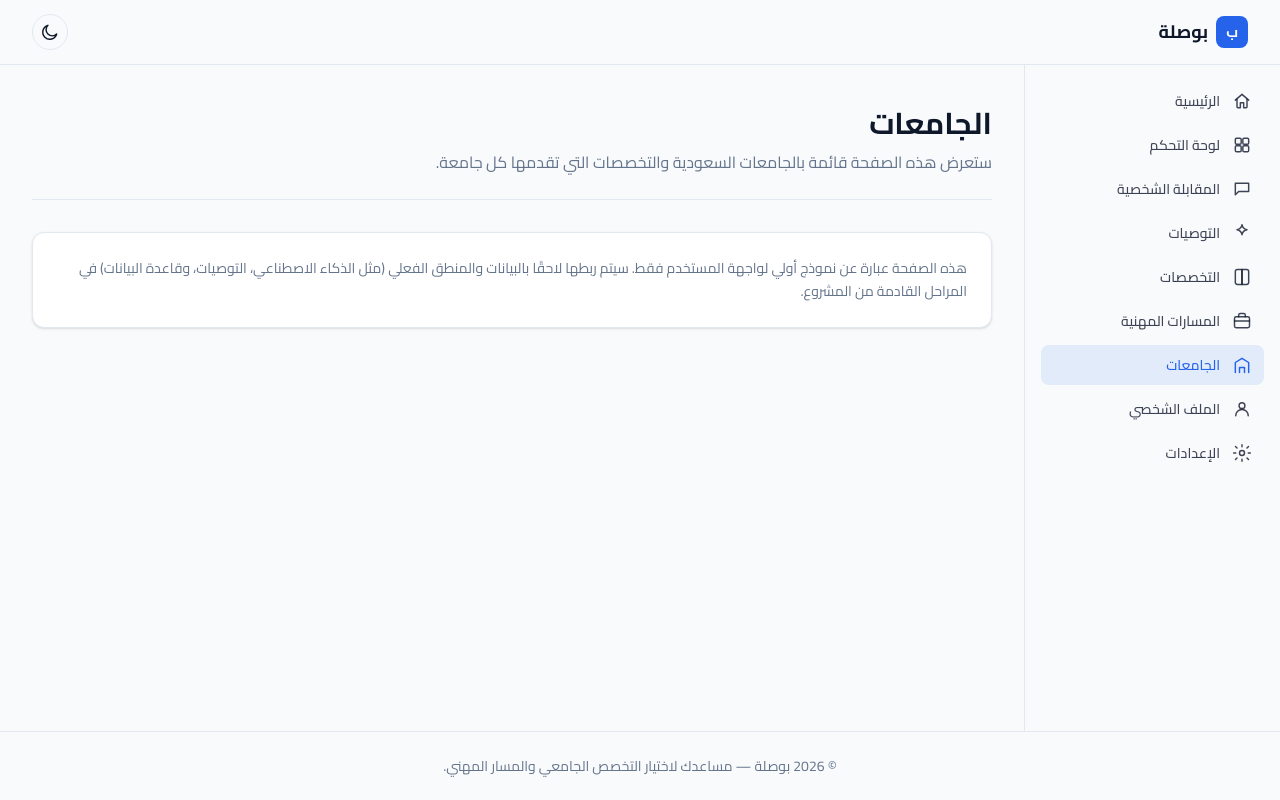
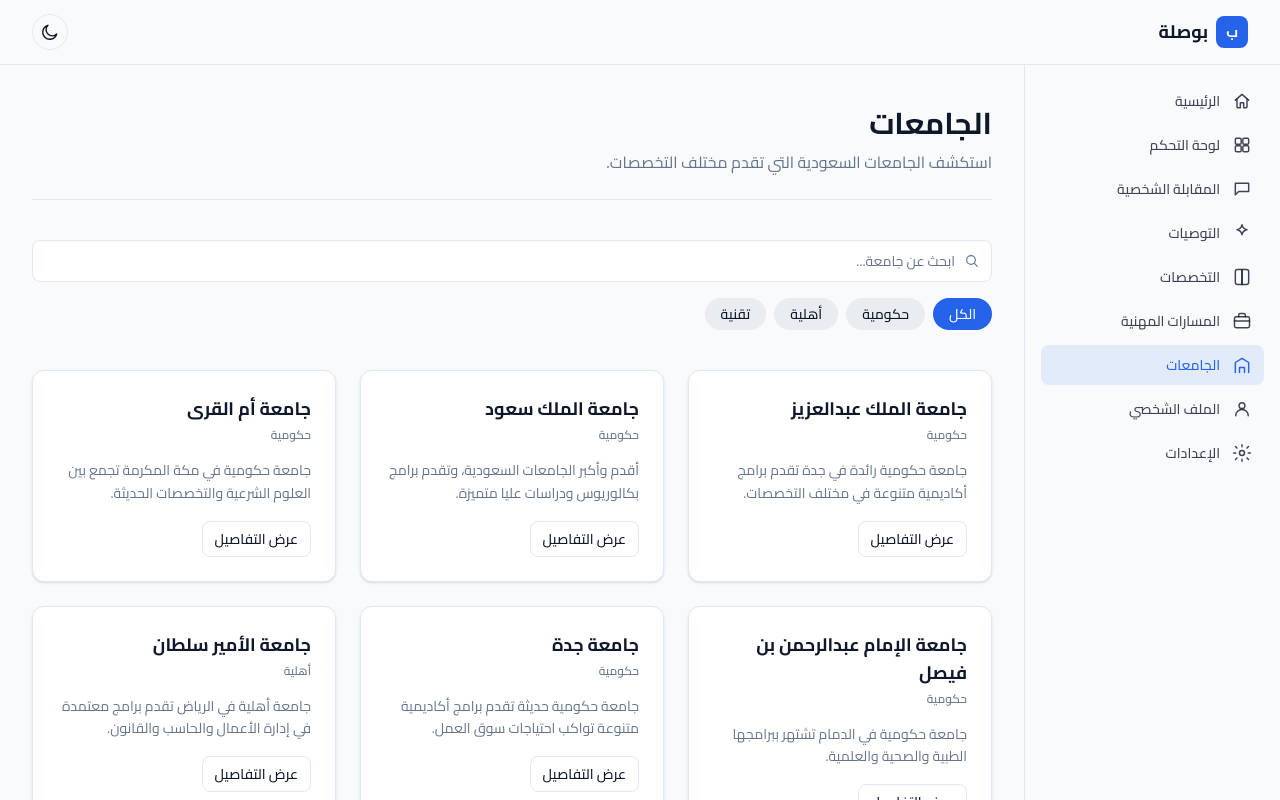
Before and after one commit to TalaS04/bousla-ai-career-advisor, a Next.js app: page /universities in a window 1280 px wide. Shown: the top 800 px of the page. Built offline with nearby package versions, Linux system fonts and the light colour scheme.

Commit message:
Week 4: Build universities page

```diff
--- a/src/app/universities/page.tsx
+++ b/src/app/universities/page.tsx
@@ -1,30 +1,148 @@
 import type { Metadata } from "next";
-import { PlaceholderPage } from "@/components/ui/PlaceholderPage";
+import { Container } from "@/components/ui/Container";
+import { PageHeader } from "@/components/ui/PageHeader";
+import { SearchFilterBar } from "@/components/ui/SearchFilterBar";
+import { MajorCard } from "@/components/ui/MajorCard";
 
 export const metadata: Metadata = { title: "الجامعات" };
+
+/**
+ * Type filter chips shown above the universities grid.
+ *
+ * What it does: a plain, ordered list of chip labels, "الكل" (All) first.
+ *
+ * Why it exists: passed as data to `SearchFilterBar` — the same component
+ * `/majors` and `/careers` already use, each with their own category
+ * set — rather than hardcoded inside it.
+ *
+ * When it is used: passed once to `SearchFilterBar` below.
+ */
+const UNIVERSITY_TYPE_FILTERS: string[] = ["الكل", "حكومية", "أهلية", "تقنية"];
+
+interface UniversitySample {
+  title: string;
+  type: string;
+  description: string;
+}
+
+/**
+ * The universities shown in the browsable grid.
+ *
+ * What it does: plain sample data — no logic — pairing each university
+ * with its type (حكومية/أهلية/تقنية) and a short description.
+ *
+ * Why it exists: no CSV loading or database exists yet (Week 4 is UI-
+ * only), so this stands in for `src/data/universities.csv` (planned in
+ * Week 3), letting this page's layout be built and reviewed now against
+ * realistic values.
+ *
+ * When it is used: read once, by the `.map()` call in `UniversitiesPage`
+ * below, to render the grid.
+ */
+const SAMPLE_UNIVERSITIES: UniversitySample[] = [
+  {
+    title: "جامعة الملك عبدالعزيز",
+    type: "حكومية",
+    description: "جامعة حكومية رائدة في جدة تقدم برامج أكاديمية متنوعة في مختلف التخصصات.",
+  },
+  {
+    title: "جامعة الملك سعود",
+    type: "حكومية",
+    description: "أقدم وأكبر الجامعات السعودية، وتقدم برامج بكالوريوس ودراسات عليا متميزة.",
+  },
+  {
+    title: "جامعة أم القرى",
+    type: "حكومية",
+    description: "جامعة حكومية في مكة المكرمة تجمع بين العلوم الشرعية والتخصصات الحديثة.",
+  },
+  {
+    title: "جامعة الإمام عبدالرحمن بن فيصل",
+    type: "حكومية",
+    description: "جامعة حكومية في الدمام تشتهر ببرامجها الطبية والصحية والعلمية.",
+  },
+  {
+    title: "جامعة جدة",
+    type: "حكومية",
+    description: "جامعة حكومية حديثة تقدم برامج أكاديمية متنوعة تواكب احتياجات سوق العمل.",
+  },
+  {
+    title: "جامعة الأمير سلطان",
+    type: "أهلية",
+    description: "جامعة أهلية في الرياض تقدم برامج معتمدة في إدارة الأعمال والحاسب والقانون.",
+  },
+];
 
 /**
  * `/universities` — the browsable listing of Saudi universities.
  *
  * Purpose & responsibility:
- *   Will eventually list universities from `src/data/universities.csv`
- *   (planned in Week 3), each showing which majors it offers via
- *   `university_major_mapping.csv`. This route only reserves that page's
- *   URL for Week 4 — no CSV reading or data rendering is implemented yet.
+ *   Let a student browse available universities with a search field and
+ *   type filter chips, and see each one as a card with its type, a short
+ *   description, and a "عرض التفاصيل" action — replacing the Week 4
+ *   `PlaceholderPage` that stood here before. It renders a realistic
+ *   layout built from static sample data (`SAMPLE_UNIVERSITIES` above),
+ *   since there's still no CSV loading or database to source real
+ *   universities from.
  *
- * Why this logic belongs in its own route file:
- *   Universities are a distinct entity in the data model from majors and
- *   careers, so they get their own top-level route rather than being
- *   folded into `/majors`.
+ * Why this page introduces no new components:
+ *   Its shape is identical to `/majors`' and `/careers`' — a `PageHeader`,
+ *   a `SearchFilterBar` with a different placeholder/filter set, and a
+ *   grid of catalog cards. `SearchFilterBar` already takes its
+ *   placeholder and filter labels as props for exactly this reason, and
+ *   `MajorCard`'s props (`title`/`category`/`description`/`actionLabel`)
+ *   already match a university card's needs exactly — a name, a type, a
+ *   description, and an action. This is the third page to reuse
+ *   `MajorCard` unchanged; introducing a "UniversityCard" here would
+ *   duplicate it for no behavioral difference, which is exactly what's to
+ *   be avoided.
+ *
+ * Why the search field and filter chips don't actually filter the grid,
+ * and why "عرض التفاصيل" doesn't navigate anywhere:
+ *   Same reasoning as `/majors` and `/careers`: real filtering and real
+ *   per-university detail pages are out of scope this week.
+ *   `SearchFilterBar` only tracks local UI state, and `MajorCard` renders
+ *   its button in `Button`'s plain action-button form (no
+ *   `href`/`onClick`).
+ *
+ * Why none of the sample universities are tagged "تقنية":
+ *   The six given university names are all real Saudi universities that
+ *   are, in fact, either حكومية (government) or أهلية (private) — none of
+ *   them is a technical college. Rather than mislabel one to populate
+ *   every filter chip, the sample stays factually accurate; the "تقنية"
+ *   chip simply matches nothing in this static demo, which is harmless
+ *   since the chips don't filter anything yet regardless.
  *
  * How it interacts with the rest of the application:
- *   Reached via `NAV_ITEMS`.
+ *   Reached via the "الجامعات" entry in `NAV_ITEMS`
+ *   (`src/components/navigation/nav-config.ts`). Rendered inside
+ *   `AppShell`, so it automatically gets the Navbar/Sidebar/Footer.
  */
 export default function UniversitiesPage() {
   return (
-    <PlaceholderPage
-      title="الجامعات"
-      description="ستعرض هذه الصفحة قائمة بالجامعات السعودية والتخصصات التي تقدمها كل جامعة."
-    />
+    <Container className="flex flex-col gap-10 py-10">
+      <PageHeader
+        title="الجامعات"
+        description="استكشف الجامعات السعودية التي تقدم مختلف التخصصات."
+      />
+
+      <SearchFilterBar searchPlaceholder="ابحث عن جامعة..." filters={UNIVERSITY_TYPE_FILTERS} />
+
+      <section aria-label="نتائج الجامعات" className="grid gap-6 sm:grid-cols-2 lg:grid-cols-3">
+        {SAMPLE_UNIVERSITIES.map((university) => (
+          <MajorCard
+            key={university.title}
+            title={university.title}
+            category={university.type}
+            description={university.description}
+            actionLabel="عرض التفاصيل"
+            actionAriaLabel={`عرض تفاصيل ${university.title} — الميزة غير مفعّلة بعد`}
+          />
+        ))}
+      </section>
+
+      <p className="text-center text-sm text-muted">
+        سيتم إضافة المزيد من الجامعات في الإصدارات القادمة.
+      </p>
+    </Container>
   );
 }
```
Also changed, not shown: src/components/ui/MajorCard.tsx (+10 -7 lines).
